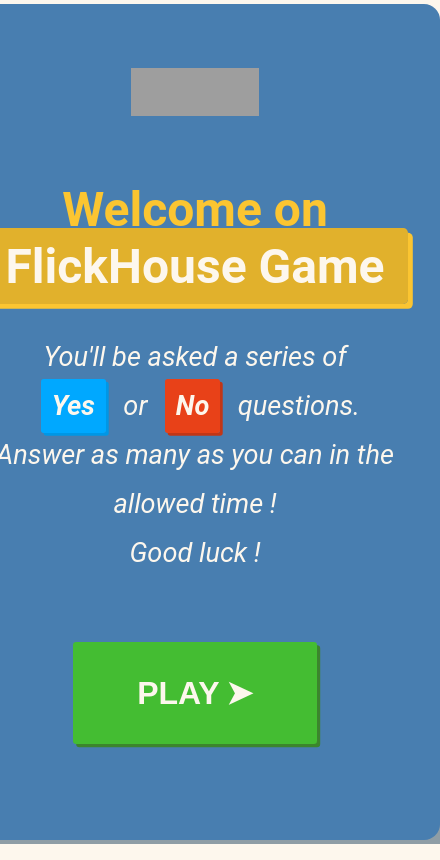
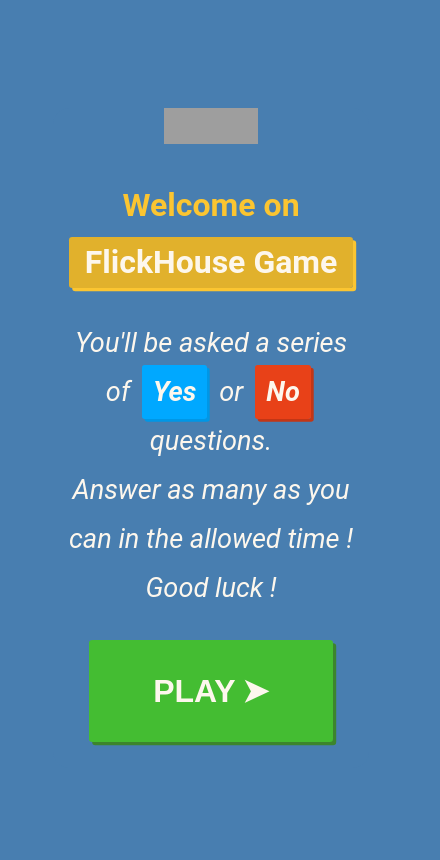
Before and after one commit to Y0D4RK/flickhouse, a React (Create React App) app: page / in a window 390 px wide. Shown: the whole page, 440 px wide, since content can reach past the window. Built offline with nearby package versions, Linux system fonts and the light colour scheme; grey boxes are pictures that could not be loaded.

Commit message:
Media queries added in style.scss

```diff
--- a/assets/scss/style.scss
+++ b/assets/scss/style.scss
@@ -96,3 +96,76 @@ button{
     background-color: #0097e6;
   }
 }
+
+
+@media screen and (max-width: 767px) {
+  body{
+    background-color: #487eb0;
+    margin: 1em;
+  }
+  .wrap{
+    padding: 0;
+    box-shadow: none;
+  }
+  .wrap-image{
+    margin: 0 auto;
+    img{
+      width: 60%;
+      margin: 0 auto;
+    }
+  }
+  .title{
+    padding: 0 1em;
+    line-height: 1.8;
+    h1{
+      font-size: 2em;
+      margin-top: .2em;
+    }
+    h4{
+      font-size: 1.4em;
+    }
+  }
+  button.button-start{
+    margin: .8em auto;
+  }
+  .button-yes, .button-no{
+    margin: .2em;
+  }
+  .question p{
+    line-height: 2;
+    .random-item{
+      overflow-wrap: normal;
+      white-space: pre-wrap;
+    }
+  }
+}
+@media (min-width: 768px) and (max-width: 991px){
+  .title{
+    padding: 0 1em;
+    line-height: 1.8;
+    h1{
+      font-size: 2em;
+      margin-top: .2em;
+    }
+    h4{
+      font-size: 1.4em;
+    }
+  }
+  .wrap-image{
+    margin: 0 auto;
+    .img{
+      width: 30%;
+      margin: 0 auto;
+    }
+  }
+  .question p{
+    line-height: 1.8;
+    .random-item{
+      overflow-wrap: normal;
+      white-space: pre-wrap;
+    }
+  }
+}
+@media (min-width: 991px) and (max-width: 1199px){
+
+}
```
